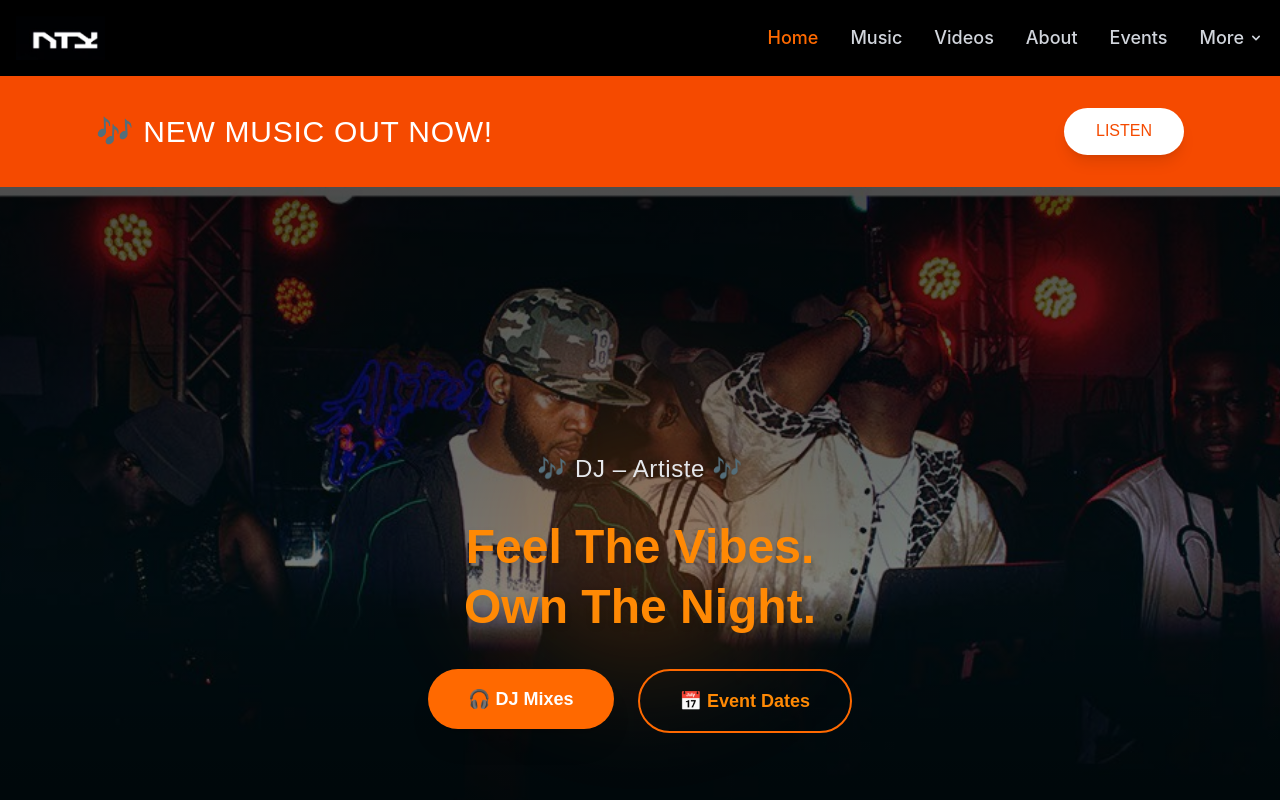
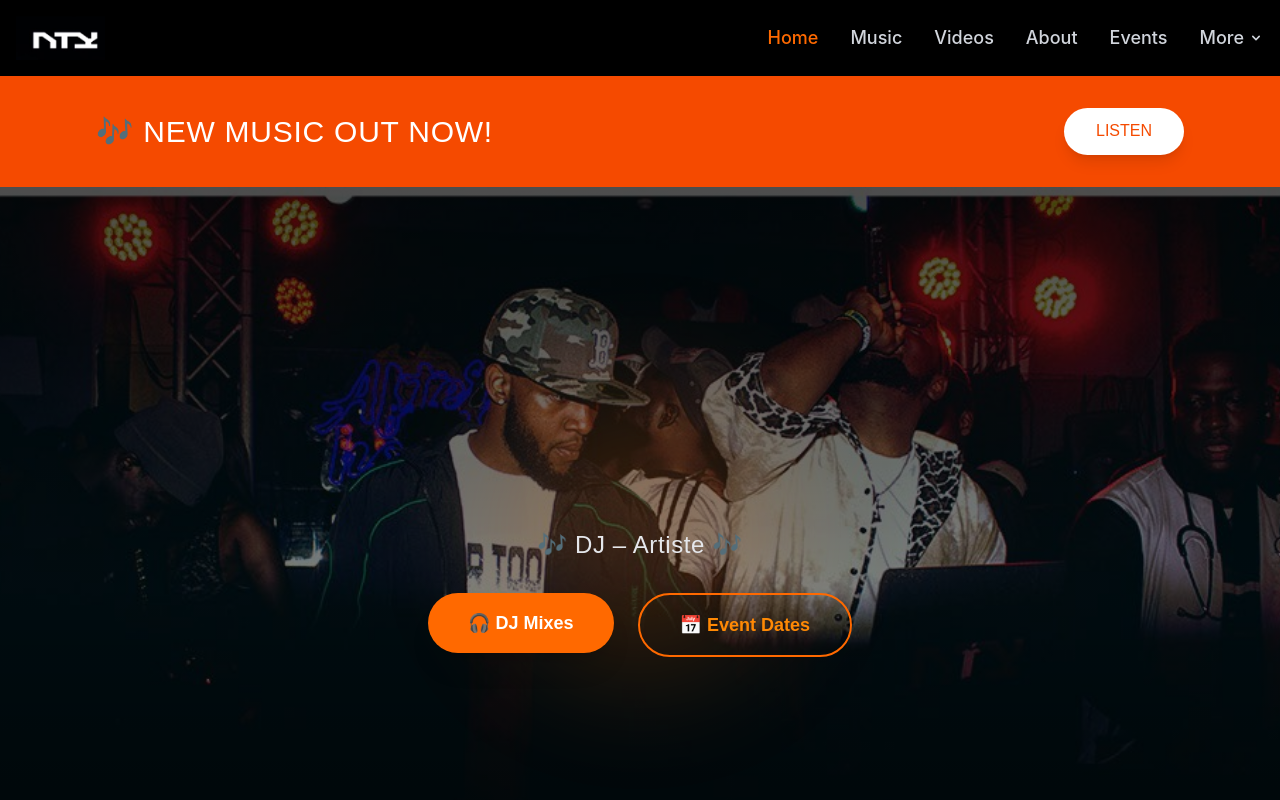
Before and after one commit to ChristopherAmah/djnty, a React (Vite) app: page / in a window 1280 px wide. Shown: the top 800 px of the page. Built offline with nearby package versions, Linux system fonts and the light colour scheme.

Commit message:
mix banner

```diff
--- a/src/components/Hero.jsx
+++ b/src/components/Hero.jsx
@@ -41,9 +41,9 @@ const App = () => {
           </div>
 
           {/* Headline */}
-          <h1 className="text-3xl md:text-5xl font-extrabold leading-tight animate-slideUp text-orange-400 drop-shadow-md">
+          {/* <h1 className="text-3xl md:text-5xl font-extrabold leading-tight animate-slideUp text-orange-400 drop-shadow-md">
             Feel The Vibes. <br /> Own The Night.
-          </h1>
+          </h1> */}
 
           {/* Buttons */}
           <div className="flex flex-col md:flex-row space-y-4 md:space-y-0 md:space-x-6 items-center md:items-start">
```
